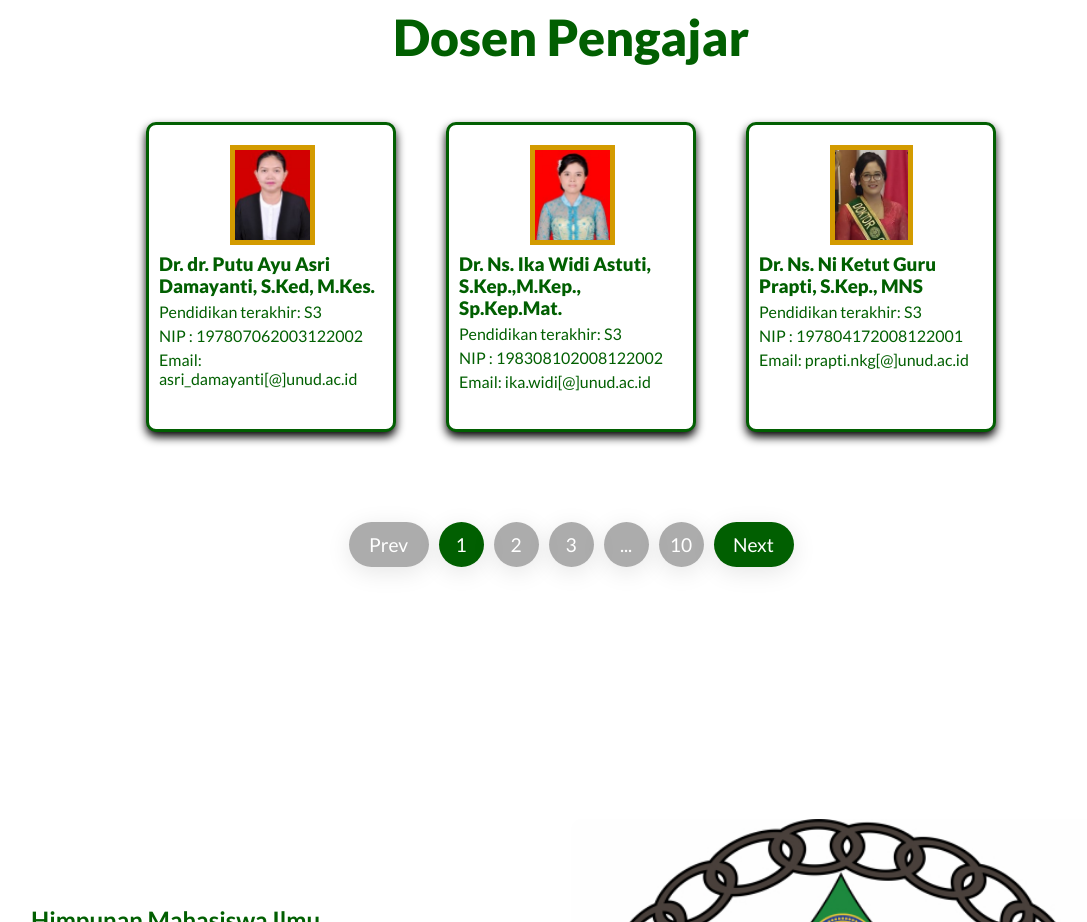
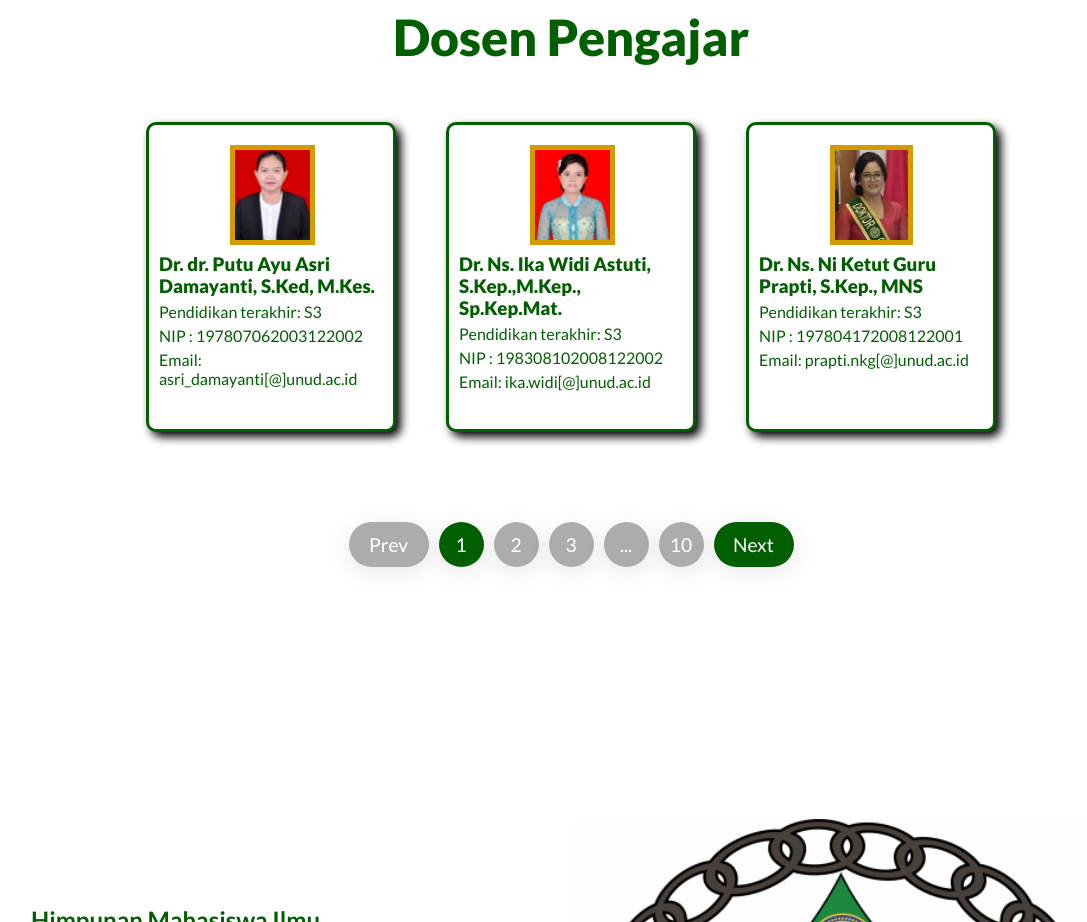
Before and after one commit to pssikpn21/pssikpn21.github.io, a plain HTML site: page index.html in a window 1280 px wide. Shown: the part 1960-2882 px from the top of the page, without its empty margins (69-1156 px from the left). Drawn offline with nearby package versions, Linux system fonts and the light colour scheme.

Commit message:
Update style.css

```diff
--- a/assets/style.css
+++ b/assets/style.css
@@ -584,7 +584,7 @@ footer .underline span{
     border-radius: 10px;
     overflow: hidden;
     transition: 0.5s;
-    box-shadow: 0 5px 10px rgb(0, 0, 0);
+    box-shadow: 5px 5px 10px rgb(0, 0, 0);
 }
 
 .pengajar-image{
```
